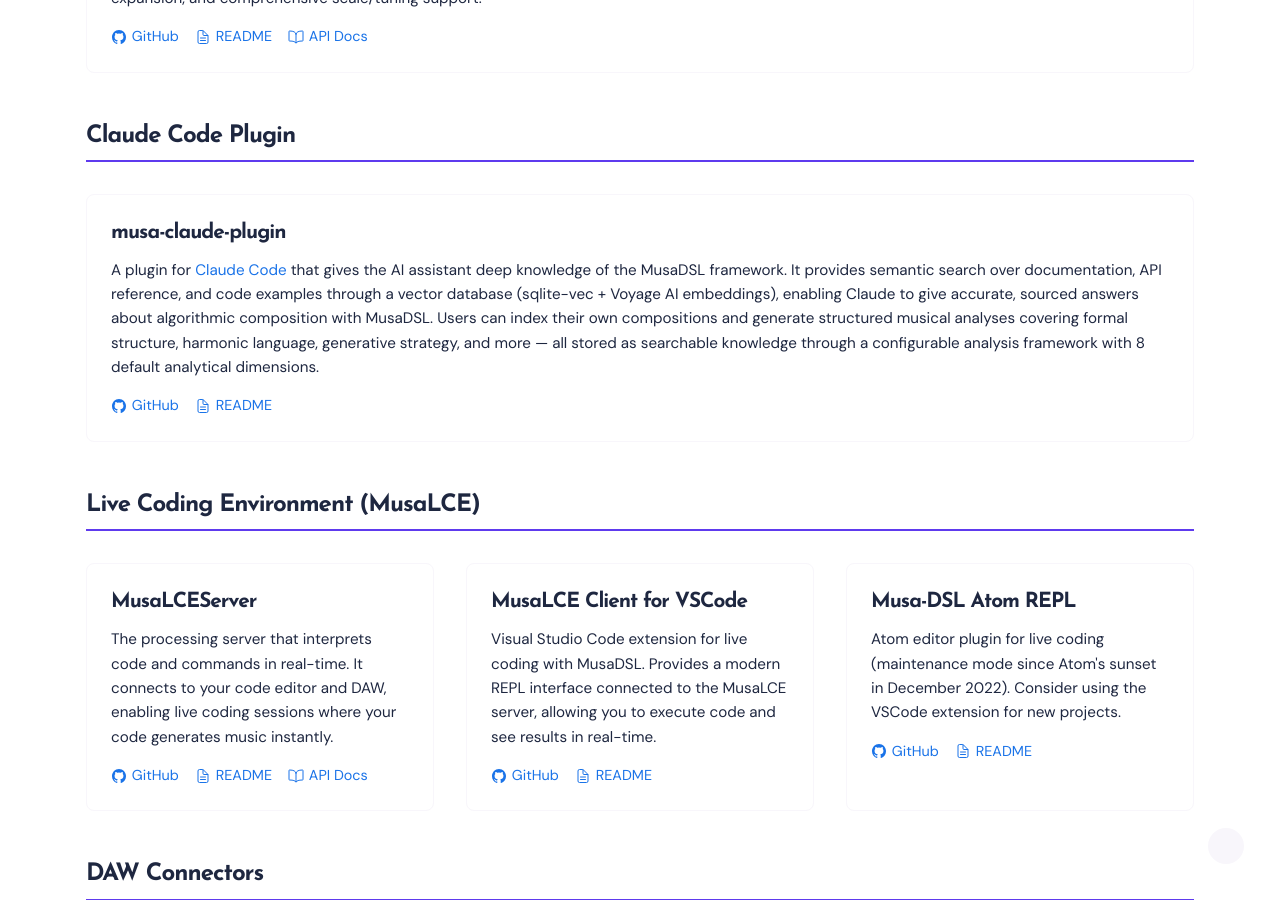
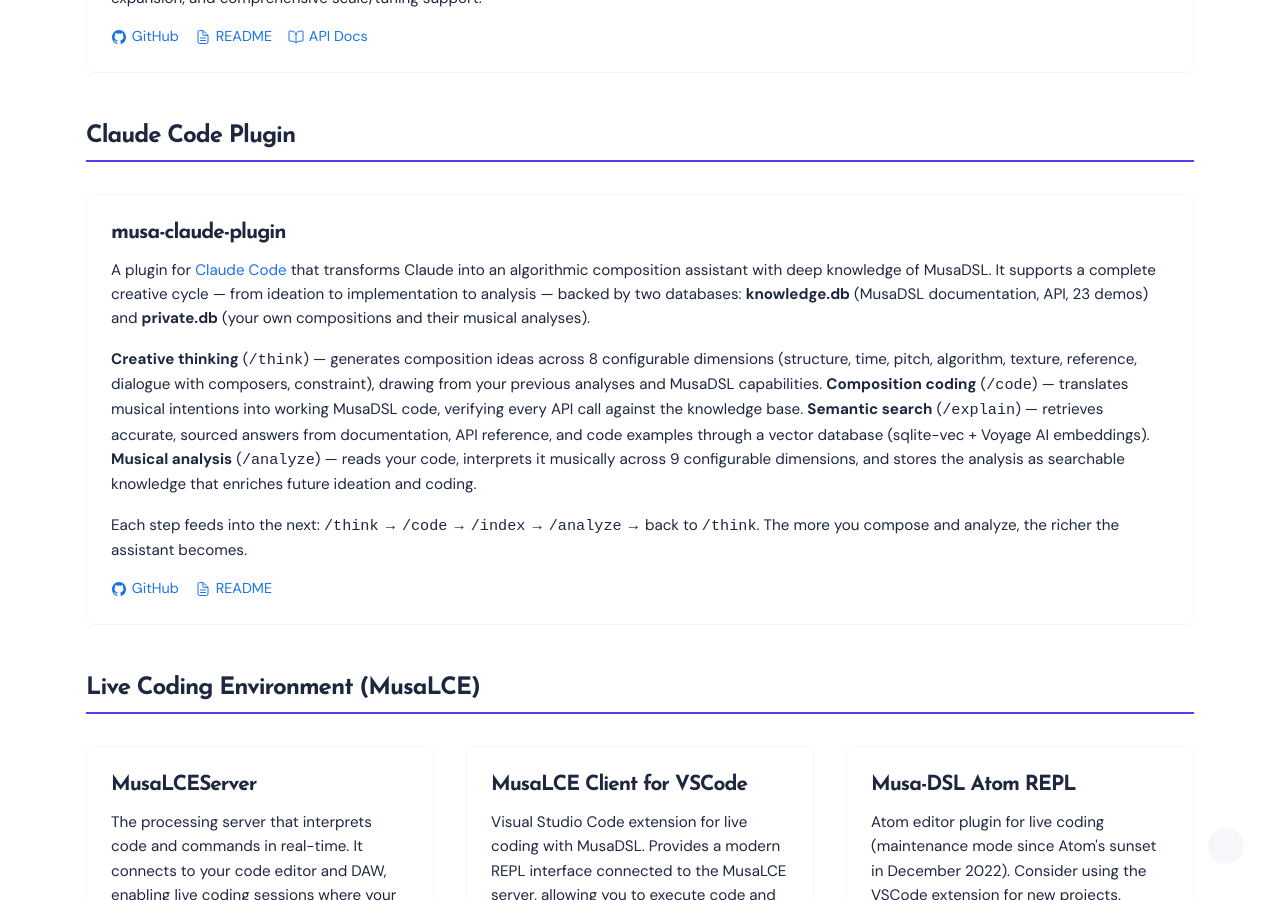
Before and after one commit to javier-sy/musadsl-website, a Jekyll site: the page built from index.html, in a window 1280 px wide and 900 px high, scrolled down 2362 px. Built offline with Jekyll 4.4.1, drawn with Linux system fonts in a browser that asks for light colours; comment, search, counter and statistics services are not loaded.

Commit message:
Update plugin section with full creative cycle and integrated capabilities
Present the 4 capabilities (/think, /code, /explain, /analyze), the two
databases and their roles, and the creative cycle that connects them.

Co-Authored-By: Claude Opus 4.6 <noreply@anthropic.com>

```diff
--- a/index.html
+++ b/index.html
@@ -100,12 +100,28 @@ description: MusaDSL is an open source Ruby framework for algorithmic sound and
           <h4 class="component__title">musa-claude-plugin</h4>
           <p class="component__description">
             A plugin for <a href="https://claude.ai/code" target="_blank" rel="noopener">Claude Code</a>
-            that gives the AI assistant deep knowledge of the MusaDSL framework. It provides semantic search
-            over documentation, API reference, and code examples through a vector database (sqlite-vec + Voyage AI
-            embeddings), enabling Claude to give accurate, sourced answers about algorithmic composition with MusaDSL.
-            Users can index their own compositions and generate structured musical analyses covering
-            formal structure, harmonic language, generative strategy, and more — all stored as searchable knowledge
-            through a configurable analysis framework with 8 default analytical dimensions.
+            that transforms Claude into an algorithmic composition assistant with deep knowledge of MusaDSL.
+            It supports a complete creative cycle — from ideation to implementation to analysis — backed by
+            two databases: <strong>knowledge.db</strong> (MusaDSL documentation, API, 23 demos) and
+            <strong>private.db</strong> (your own compositions and their musical analyses).
+          </p>
+          <p class="component__description">
+            <strong>Creative thinking</strong> (<code>/think</code>) — generates composition ideas across
+            8 configurable dimensions (structure, time, pitch, algorithm, texture, reference, dialogue with
+            composers, constraint), drawing from your previous analyses and MusaDSL capabilities.
+            <strong>Composition coding</strong> (<code>/code</code>) — translates musical intentions into
+            working MusaDSL code, verifying every API call against the knowledge base.
+            <strong>Semantic search</strong> (<code>/explain</code>) — retrieves accurate, sourced answers
+            from documentation, API reference, and code examples through a vector database (sqlite-vec +
+            Voyage AI embeddings).
+            <strong>Musical analysis</strong> (<code>/analyze</code>) — reads your code, interprets it
+            musically across 9 configurable dimensions, and stores the analysis as searchable knowledge
+            that enriches future ideation and coding.
+          </p>
+          <p class="component__description">
+            Each step feeds into the next:
+            <code>/think</code> → <code>/code</code> → <code>/index</code> → <code>/analyze</code> →
+            back to <code>/think</code>. The more you compose and analyze, the richer the assistant becomes.
           </p>
           <div class="component__links">
             <a href="https://github.com/javier-sy/musa-claude-plugin" target="_blank" rel="noopener">
```
